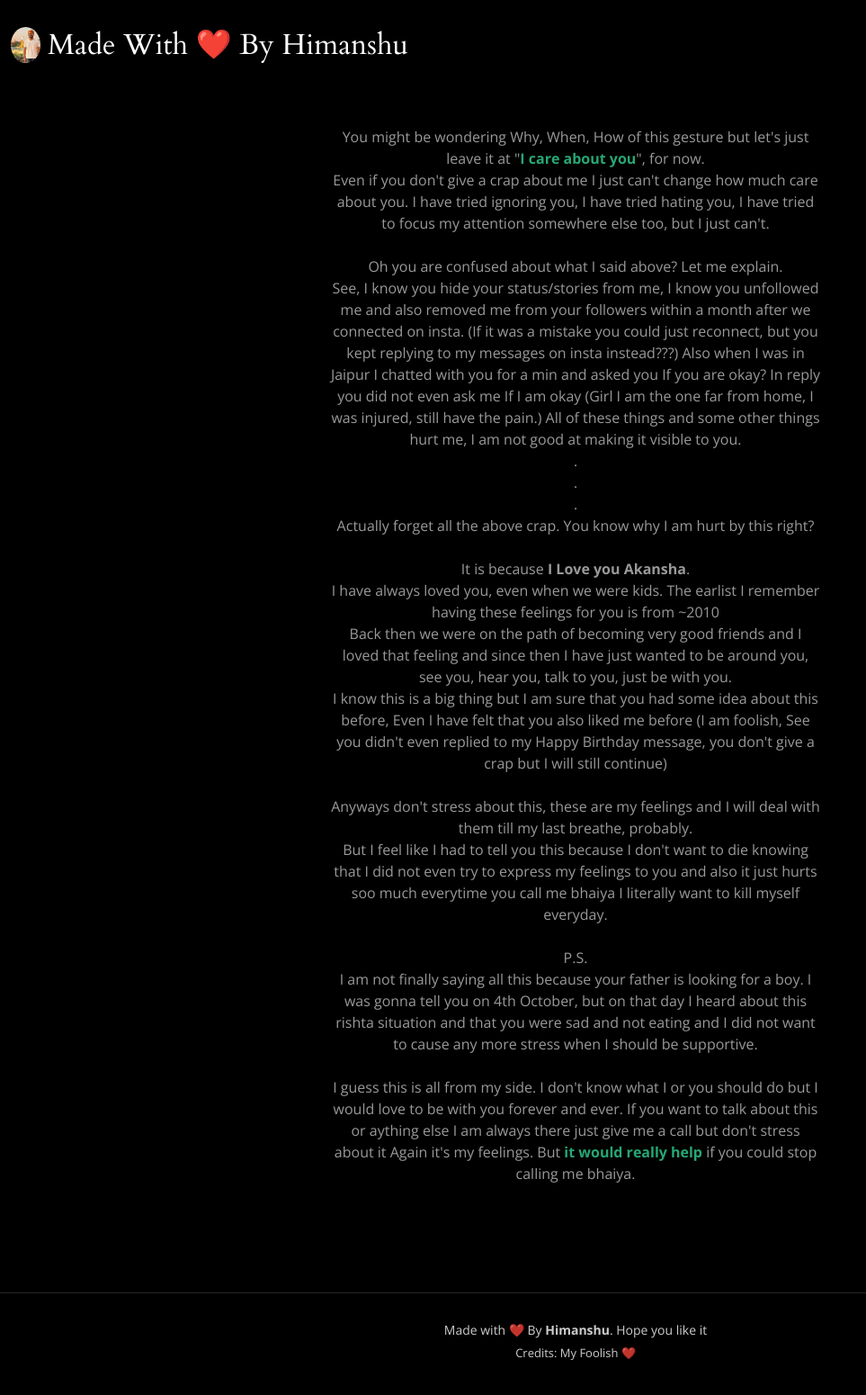
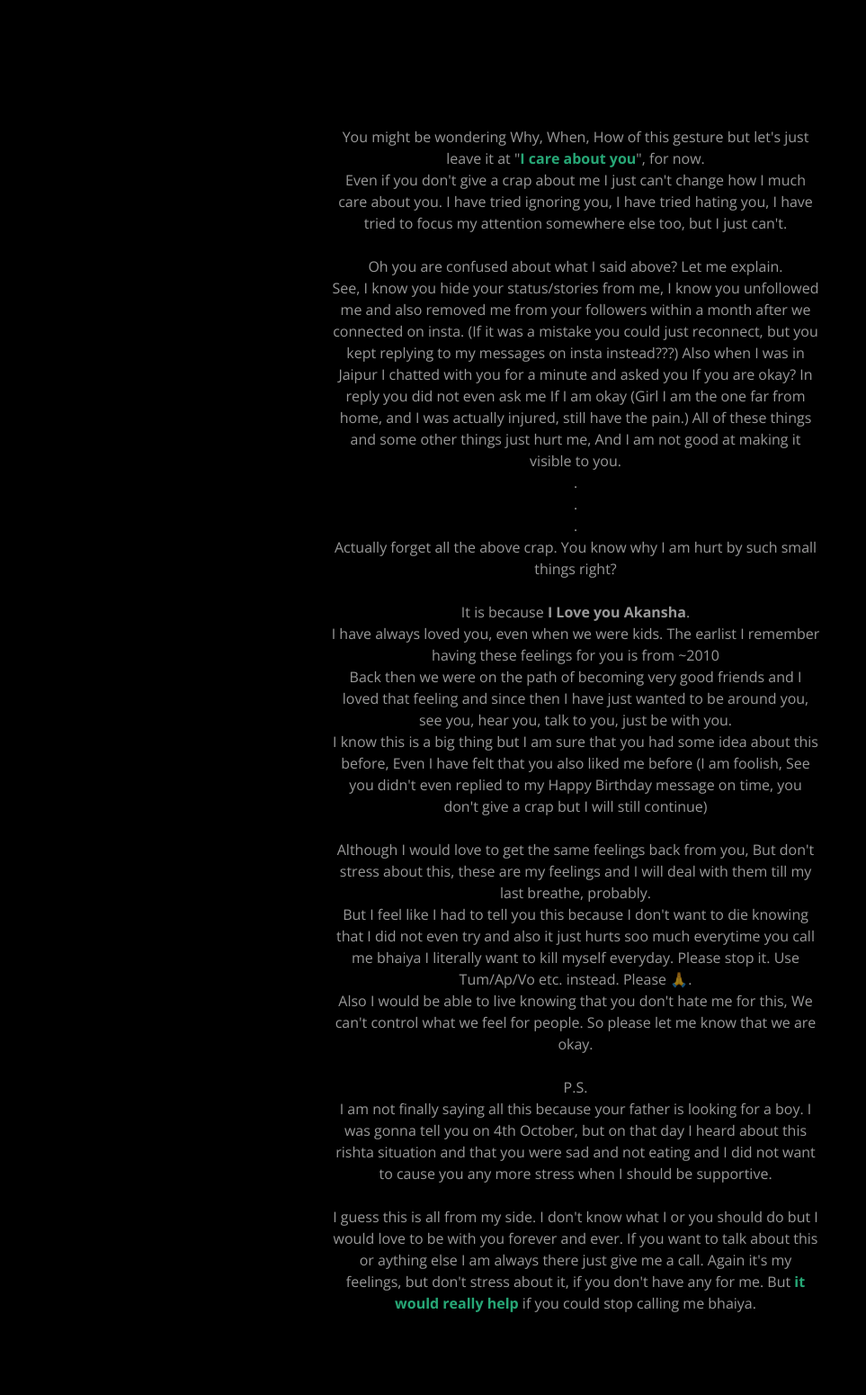
Before and after one commit to HbdAkansha/HbdAkansha.github.io, a plain HTML site: page myThoughtsIWantToSay.html in a window 1280 px wide. Shown: the whole page at 90% size, without its empty margins (0-963 px from the left). Drawn offline with nearby package versions, Linux system fonts and the light colour scheme.

Commit message:
Change some of my thoughts

```diff
--- a/myThoughtsIWantToSay.html
+++ b/myThoughtsIWantToSay.html
@@ -26,56 +26,37 @@
 </head>
 
 <body>
-  <header id="header" class="header d-flex align-items-center fixed-top">
-    <div class="container-fluid d-flex align-items-center justify-content-between">
-      <a href="index.html" class="logo d-flex align-items-center  me-auto me-lg-0">
-        <img src="assets/img/fool.jpg" style="border-radius: 50%;" alt="The fool who loves you" title="The fool who loves you">
-        <h1>Made With ❤️ By Himanshu</h1>
-      </a>
-      <i class="mobile-nav-toggle mobile-nav-show bi bi-list"></i>
-      <i class="mobile-nav-toggle mobile-nav-hide d-none bi bi-x"></i>
-    </div>
-  </header>
   <section id="hero" class="hero d-flex flex-column justify-content-center align-items-center" data-aos="fade" data-aos-delay="1500">
     <div class="container">
       <div class="row justify-content-center">
         <div class="col-lg-6 text-center">
           <p style="font-size: 16px;">You might be wondering Why, When, How of this gesture but let's just leave it at "<strong style="color:var(--color-primary);">I care about you</strong>", for now.
-            <br>Even if you don't give a crap about me I just can't change how much care about you. I have tried ignoring you, I have tried hating you, I have tried to focus my attention somewhere else too, but I just can't.
+            <br>Even if you don't give a crap about me I just can't change how I much care about you. I have tried ignoring you, I have tried hating you, I have tried to focus my attention somewhere else too, but I just can't.
             <br>
             <br>Oh you are confused about what I said above? Let me explain.
             <br>See, I know you hide your status/stories from me, I know you unfollowed me and also removed me from your followers within a month after we connected on insta. (If it was a mistake you could just reconnect, but you kept replying to my messages on insta instead???)
-            Also when I was in Jaipur I chatted with you for a min and asked you If you are okay? In reply you did not even ask me If I am okay (Girl I am the one far from home, I was injured, still have the pain.) All of these things and some other things hurt me, I am not good at making it visible to you.
+            Also when I was in Jaipur I chatted with you for a minute and asked you If you are okay? In reply you did not even ask me If I am okay (Girl I am the one far from home, and I was actually injured, still have the pain.) All of these things and some other things just hurt me, And I am not good at making it visible to you.
             <br>.<br>.<br>.
-            <br>Actually forget all the above crap. You know why I am hurt by this right?
+            <br>Actually forget all the above crap. You know why I am hurt by such small things right?
             <br>
             <br>It is because <strong>I Love you Akansha</strong>.
             <br>I have always loved you, even when we were kids. The earlist I remember having these feelings for you is from ~2010
             <br>Back then we were on the path of becoming very good friends and I loved that feeling and since then I have just wanted to be around you, see you, hear you, talk to you, just be with you.
-            <br>I know this is a big thing but I am sure that you had some idea about this before, Even I have felt that you also liked me before (I am foolish, See you didn't even replied to my Happy Birthday message, you don't give a crap but I will still continue)
+            <br>I know this is a big thing but I am sure that you had some idea about this before, Even I have felt that you also liked me before (I am foolish, See you didn't even replied to my Happy Birthday message on time, you don't give a crap but I will still continue)
             <br>
-            <br>Anyways don't stress about this, these are my feelings and I will deal with them till my last breathe, probably.
-            <br>But I feel like I had to tell you this because I don't want to die knowing that I did not even try to express my feelings to you and also it just hurts soo much everytime you call me bhaiya I literally want to kill myself everyday.
+            <br>Although I would love to get the same feelings back from you, But don't stress about this, these are my feelings and I will deal with them till my last breathe, probably.
+            <br>But I feel like I had to tell you this because I don't want to die knowing that I did not even try and also it just hurts soo much everytime you call me bhaiya I literally want to kill myself everyday. Please stop it. Use Tum/Ap/Vo etc. instead. Please 🙏.
+            <br>Also I would be able to live knowing that you don't hate me for this, We can't control what we feel for people. So please let me know that we are okay.
             <br>
             <br>P.S.
-            <br>I am not finally saying all this because your father is looking for a boy. I was gonna tell you on 4th October, but on that day I heard about this rishta situation and that you were sad and not eating and I did not want to cause any more stress when I should be supportive.
+            <br>I am not finally saying all this because your father is looking for a boy. I was gonna tell you on 4th October, but on that day I heard about this rishta situation and that you were sad and not eating and I did not want to cause you any more stress when I should be supportive.
             <br>
-            <br>I guess this is all from my side. I don't know what I or you should do but I would love to be with you forever and ever. If you want to talk about this or aything else I am always there just give me a call but don't stress about it Again it's my feelings. But <strong style="color:var(--color-primary);">it would really help</strong> if you could stop calling me bhaiya.
+            <br>I guess this is all from my side. I don't know what I or you should do but I would love to be with you forever and ever. If you want to talk about this or aything else I am always there just give me a call. Again it's my feelings, but don't stress about it, if you don't have any for me. But <strong style="color:var(--color-primary);">it would really help</strong> if you could stop calling me bhaiya.
           </p>
         </div>
       </div>
     </div>
   </section>
-  <footer id="footer" class="footer">
-    <div class="container">
-      <div class="copyright">
-        Made with ❤️ By <strong><span>Himanshu</span></strong>. Hope you like it
-      </div>
-      <div class="credits">
-        Credits: My Foolish ❤️</a>
-      </div>
-    </div>
-  </footer>
 
   <a href="#" class="scroll-top d-flex align-items-center justify-content-center"><i class="bi bi-arrow-up-short"></i></a>
 
```
Also changed, not shown: 1 other file.
